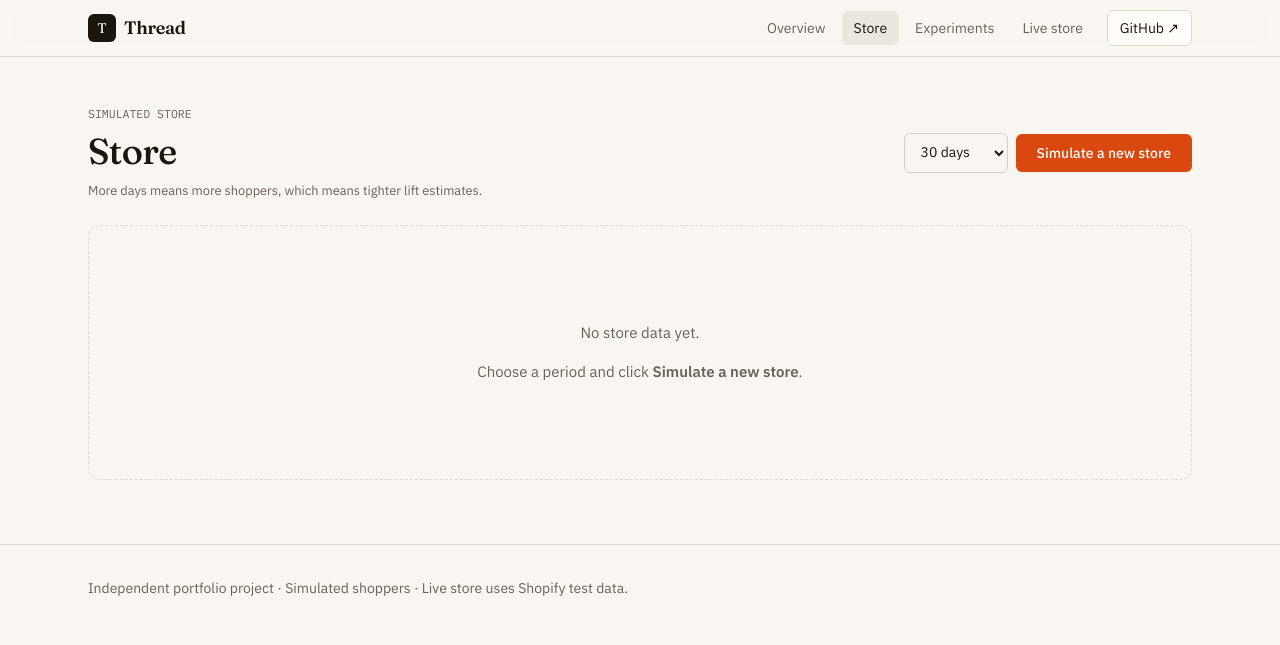
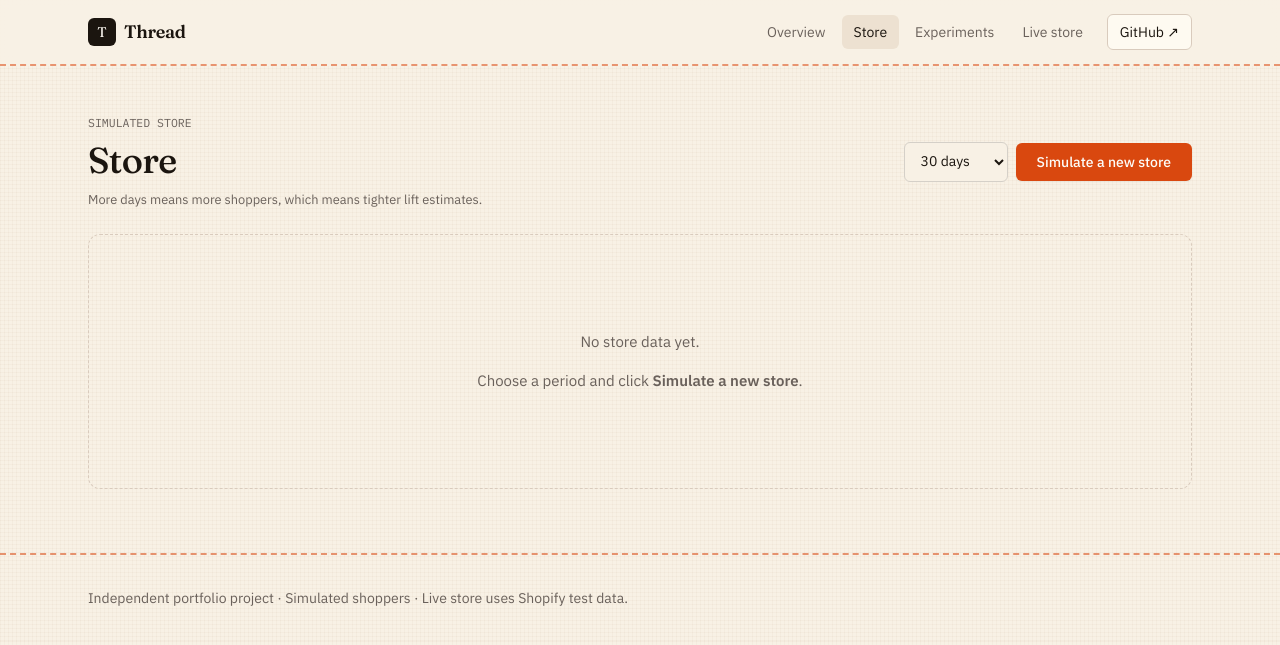
Before and after one commit to SinisterSimon/Thread_SinisterSimon, a FastAPI app: page /store in a window 1280 px wide. Shown: the top 645 px of the page. Run offline with FastAPI, Linux system fonts and the light colour scheme; parts of the project's set-up code (start-up, migrations or seed data) failed here and were passed over.

Commit message:
Workshop theme: linen paper, stitched seams, brass ring, emblem slots
- Linen paper background oklch(0.96 0.018 80) with a faint woven texture
  (two repeating-linear-gradients, wood at 4%, 4px pitch); card, secondary,
  accent and border warmed to match. Vermilion, ink and green unchanged.
- 2px dashed vermilion seams under the header and above the footer; header
  4rem tall for the 40x40 emblem.
- Thin brass inner ring on cards, tables and stat grids; brass selection.
- Emblem and tab icon served from app/static (thread-logo.png, favicon.png).
  Until the files are added the header keeps the "T" mark and the tab the
  SVG icon, so nothing shows as a broken image.
- Numbers stay in Fraunces with tabular lining figures; fonts load via <link>.

Co-Authored-By: Claude Opus 5.5 <noreply@anthropic.com>
Claude-Session: https://claude.ai/code/session_01D2rpcGm8HVy7B2jrdgu49n

```diff
--- a/app/main.py
+++ b/app/main.py
@@ -11,6 +11,7 @@ from urllib.parse import quote
 
 from fastapi import BackgroundTasks, Depends, FastAPI, Form, HTTPException, Request
 from fastapi.responses import HTMLResponse, RedirectResponse, Response
+from fastapi.staticfiles import StaticFiles
 from fastapi.templating import Jinja2Templates
 from sqlalchemy import func, select
 from sqlalchemy.orm import Session, selectinload
@@ -28,6 +29,9 @@ from app.shoppers import PERSONAS
 from app.simulator import SimConfig, run_simulation
 
 templates = Jinja2Templates(directory=Path(__file__).parent / "templates")
+# The emblem and tab icon live in app/static. Until they are added, the header keeps the "T"
+# mark and the tab keeps the SVG icon, so a missing file never shows as a broken image.
+STATIC_DIR = Path(__file__).parent / "static"
 templates.env.filters["money"] = lambda cents: f"{'−' if cents < 0 else ''}${abs(cents) / 100:,.0f}"
 # List price per 1M tokens: "$0.10", "$0.75", "$2", "$40".
 templates.env.filters["per_mtok"] = lambda usd: f"${usd:,.0f}" if usd == int(usd) else f"${usd:,.2f}"
@@ -36,6 +40,8 @@ templates.env.globals.update(
     agents=AGENTS,
     personas={p.key: p for p in PERSONAS},
     repo_url=os.getenv("REPO_URL", "https://github.com/SinisterSimon/Thread_SinisterSimon"),
+    has_logo=(STATIC_DIR / "thread-logo.png").is_file(),
+    has_favicon_png=(STATIC_DIR / "favicon.png").is_file(),
 )
 
 # The agents compared by "Run all agents" and the demo: the good one, the bad one,
@@ -73,6 +79,7 @@ async def lifespan(_: FastAPI):
 
 
 app = FastAPI(title=APP_NAME, lifespan=lifespan)
+app.mount("/static", StaticFiles(directory=STATIC_DIR), name="static")
 
 
 log = logging.getLogger("thread")
--- a/app/templates/base.html
+++ b/app/templates/base.html
@@ -5,7 +5,7 @@
   <meta name="viewport" content="width=device-width, initial-scale=1">
   <title>{{ app_name }} · {% block title %}{% endblock %}</title>
   <meta name="description" content="A test lab for AI sales agents: simulated shoppers, scored conversations, measured lift.">
-  <link rel="icon" href="/favicon.svg" type="image/svg+xml">
+  {% if has_favicon_png %}<link rel="icon" href="/static/favicon.png" type="image/png">{% else %}<link rel="icon" href="/favicon.svg" type="image/svg+xml">{% endif %}
   <link rel="preconnect" href="https://fonts.googleapis.com">
   <link rel="preconnect" href="https://fonts.gstatic.com" crossorigin>
   <link href="https://fonts.googleapis.com/css2?family=Fraunces:ital,opsz,wght@0,9..144,400..600;1,9..144,400..600&family=IBM+Plex+Mono:wght@400;500;600&family=IBM+Plex+Sans:wght@400;500;600&display=swap" rel="stylesheet">
@@ -13,12 +13,14 @@
   <style>
     /* Warm paper, ink text, one vermilion accent. Green = true lift, red = policy breaks. */
     :root {
-      --background: oklch(0.975 0.008 85); --foreground: oklch(0.2 0.015 60);
-      --card: oklch(0.995 0.004 85); --primary: oklch(0.6 0.19 38); --primary-fg: oklch(0.99 0.005 85);
-      --secondary: oklch(0.93 0.012 85); --muted: oklch(0.94 0.01 85); --muted-fg: oklch(0.5 0.015 60);
-      --accent: oklch(0.94 0.045 50); --accent-fg: oklch(0.45 0.15 38);
+      /* Workshop: linen paper, wood and brass accents. Vermilion, ink and green unchanged. */
+      --background: oklch(0.96 0.018 80); --foreground: oklch(0.2 0.015 60);
+      --card: oklch(0.985 0.012 82); --primary: oklch(0.6 0.19 38); --primary-fg: oklch(0.99 0.005 85);
+      --secondary: oklch(0.915 0.025 75); --muted: oklch(0.94 0.01 85); --muted-fg: oklch(0.5 0.015 60);
+      --accent: oklch(0.92 0.05 70); --accent-fg: oklch(0.45 0.15 38);
       --destructive: oklch(0.55 0.2 27); --success: oklch(0.52 0.12 155); --warning: oklch(0.6 0.14 75);
-      --border: oklch(0.88 0.012 80); --input: oklch(0.86 0.012 80);
+      --border: oklch(0.85 0.025 70); --input: oklch(0.86 0.012 80);
+      --wood: oklch(0.55 0.09 55); --brass: oklch(0.72 0.11 80);
       --ink: oklch(0.2 0.015 60); --ink-fg: oklch(0.96 0.01 85);
       --sans: "IBM Plex Sans", ui-sans-serif, system-ui, sans-serif;
       --display: "Fraunces", ui-serif, Georgia, serif;
@@ -26,7 +28,11 @@
       --radius: 0.5rem;
     }
     * { box-sizing: border-box; border-color: var(--border); }
-    body { margin: 0; background: var(--background); color: var(--foreground); font: 15px/1.6 var(--sans); -webkit-font-smoothing: antialiased; }
+    body { margin: 0; background: var(--background); color: var(--foreground); font: 15px/1.6 var(--sans); -webkit-font-smoothing: antialiased;
+      /* Faint linen weave: wood threads at 4% opacity, 4px pitch, both directions */
+      background-image: repeating-linear-gradient(0deg, color-mix(in oklab, var(--wood) 4%, transparent) 0 1px, transparent 1px 4px),
+        repeating-linear-gradient(90deg, color-mix(in oklab, var(--wood) 4%, transparent) 0 1px, transparent 1px 4px); }
+    ::selection { background: color-mix(in oklab, var(--brass) 40%, transparent); }
     a { color: inherit; }
     .wrap { max-width: 72rem; margin: 0 auto; padding: 0 1.5rem; }
     .page { padding-top: 3rem; padding-bottom: 4rem; }
@@ -49,8 +55,8 @@
     .crumbs a { text-decoration: none; } .crumbs a:hover { color: var(--primary); }
 
     /* Header and footer */
-    .site-header { position: sticky; top: 0; z-index: 20; border-bottom: 1px solid var(--border); background: color-mix(in oklch, var(--background) 85%, transparent); backdrop-filter: blur(8px); }
-    .site-header .wrap { height: 3.5rem; display: flex; align-items: center; justify-content: space-between; }
+    .site-header { position: sticky; top: 0; z-index: 20; border-bottom: 2px dashed color-mix(in oklab, var(--primary) 55%, transparent); background: color-mix(in oklch, var(--background) 85%, transparent); backdrop-filter: blur(8px); }
+    .site-header .wrap { height: 4rem; display: flex; align-items: center; justify-content: space-between; }
     .brand { display: flex; align-items: center; gap: 0.5rem; text-decoration: none; }
     .brand-mark { width: 1.75rem; height: 1.75rem; display: grid; place-items: center; border-radius: 0.375rem; background: var(--ink); color: var(--ink-fg); font-family: var(--display); font-size: 0.875rem; }
     .brand-name { font-family: var(--display); font-size: 1.125rem; font-weight: 600; letter-spacing: -0.02em; }
@@ -59,7 +65,8 @@
     .nav a:hover, .nav a.active { background: var(--secondary); color: var(--foreground); }
     .nav a.repo { margin-left: 0.5rem; border: 1px solid var(--border); background: var(--card); color: var(--foreground); }
     @media (max-width: 1023px) { .nav a.live { display: none; } }
-    .site-footer { border-top: 1px solid var(--border); }
+    .site-footer { border-top: 2px dashed color-mix(in oklab, var(--primary) 55%, transparent); }
+    .brand-logo { width: 40px; height: 40px; filter: drop-shadow(0 1px 1px rgb(0 0 0 / .12)); }
     .site-footer .wrap { padding-top: 2rem; padding-bottom: 2rem; font-size: 0.875rem; color: var(--muted-fg); }
     @media (max-width: 640px) {
       .nav a.repo { display: none; }
@@ -95,6 +102,9 @@
 
     /* Surfaces */
     .card { background: var(--card); border: 1px solid var(--border); border-radius: 0.75rem; padding: 1.5rem; }
+    /* Thin brass inner ring on framed surfaces */
+    .card, .table-wrap, .stat-grid { box-shadow: inset 0 0 0 4px var(--card), inset 0 0 0 5px color-mix(in oklab, var(--brass) 45%, transparent),
+      0 8px 24px -16px color-mix(in oklab, var(--wood) 60%, transparent); }
     .card-ink { background: var(--ink); color: var(--ink-fg); border-radius: 0.75rem; padding: 1.5rem; display: flex; flex-direction: column; justify-content: space-between; }
     .card-ink .eyebrow { color: var(--ink-fg); opacity: .6; }
     /* Joined cells; the dividers are shadows, so a part-filled last row stays clean */
@@ -251,7 +261,7 @@
 <header class="site-header">
   <div class="wrap">
     <a href="/" class="brand">
-      <span class="brand-mark">T</span><span class="brand-name">{{ app_name }}</span>
+      {% if has_logo %}<img class="brand-logo" src="/static/thread-logo.png" alt="Thread logo" width="40" height="40">{% else %}<span class="brand-mark">T</span>{% endif %}<span class="brand-name">{{ app_name }}</span>
     </a>
     <nav class="nav">
       <a href="/" class="home {{ 'active' if path == '/' }}">Overview</a>
```
Also changed, not shown: tests/test_app.py (+18 -0 lines), README.md, 1 other file.
